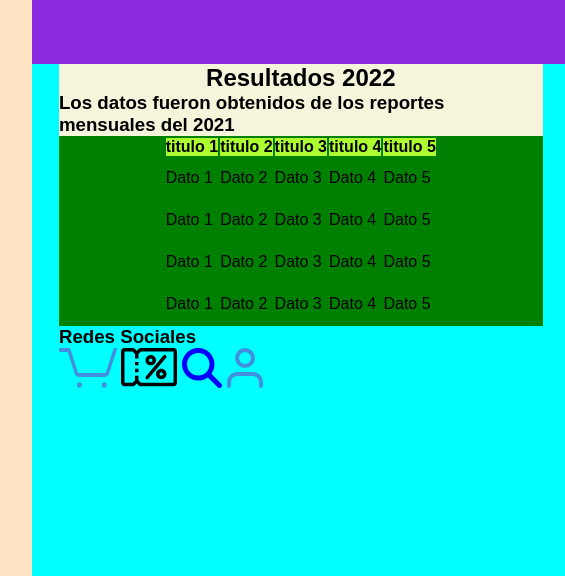
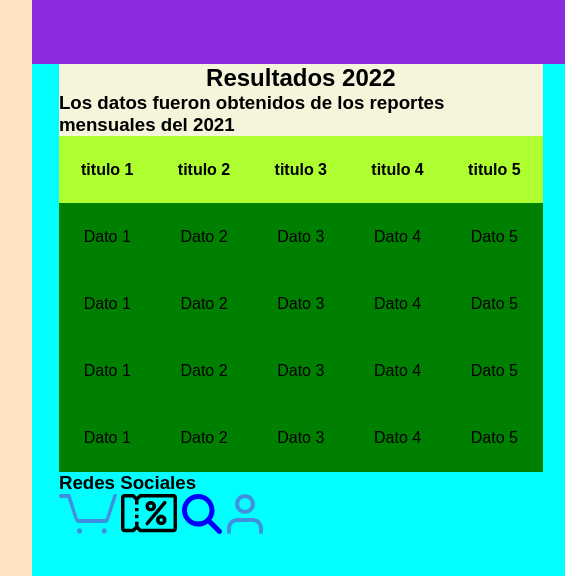
Before and after one commit to jechangird/maquetacion, a plain HTML site: page index.html in a window 1280 px wide. Shown: the part 1600-2176 px from the top of the page, 160-725 px from the left. Drawn offline with Linux system fonts and the light colour scheme.

Commit message:
Update style.css

```diff
--- a/css/style.css
+++ b/css/style.css
@@ -247,15 +247,22 @@
   display: flex;
   justify-content: center;
   align-self: center;
+  width: 100%;
+  height: 50%;
 }
 
 .tabla {
   table-layout: auto;
   border: 1px solid color black;
+  border-collapse: collapse;
+  width: 100%;
+  height: 100%;
 }
 
 .fila-encabezado {
   background-color: greenyellow;
+  width: auto;
+  height: 40px;
 }
 
 .fila-dato {
@@ -264,6 +271,8 @@
 }
 
 .columna {
+  border: 1px solid color rgb(218, 22, 22);
+  text-align: center;
 }
 
 .rs-div {
```
